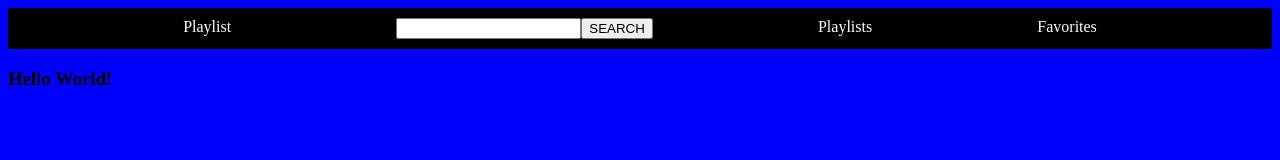
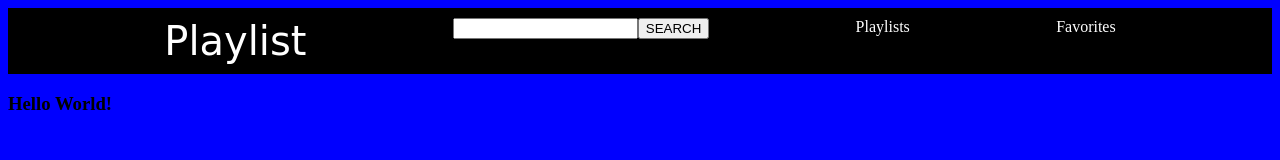
Before and after one commit to bendelonlee/playFrontend, a website built with webpack: page index.html in a window 1280 px wide. Built offline with nearby package versions, Linux system fonts and the light colour scheme.

Commit message:
Styles title in nav. Font family and size

```diff
--- a/src/styles.css
+++ b/src/styles.css
@@ -9,3 +9,7 @@ nav {
   display: flex;
   justify-content: space-evenly;
 }
+#title {
+  font-family: cursive;
+  font-size: 40px;
+}
```
